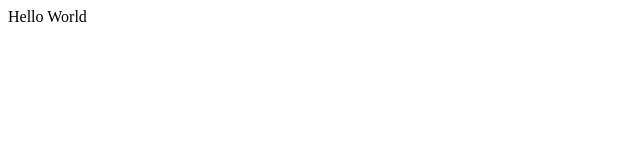
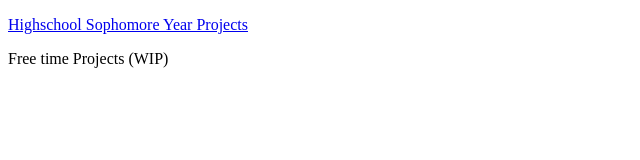
Before and after one commit to surfpikachu/surfpikachu.github.io, a plain HTML site: page index.html in a window 1280 px wide. Shown: the whole page, without its empty margins (0-640 px from the left). Drawn offline with Linux system fonts and the light colour scheme.

Commit message:
Update index.html

```diff
--- a/index.html
+++ b/index.html
@@ -15,6 +15,11 @@
   </script>
 </head>
 <body>
-Hello World
+  <p><a href="surfpikachu.github.io/webdevs2">
+    Highschool Sophomore Year Projects
+    </a>
+  </p>
+  <p>Free time Projects (WIP)</p>
 </body>
+<body>
 </html>
```
